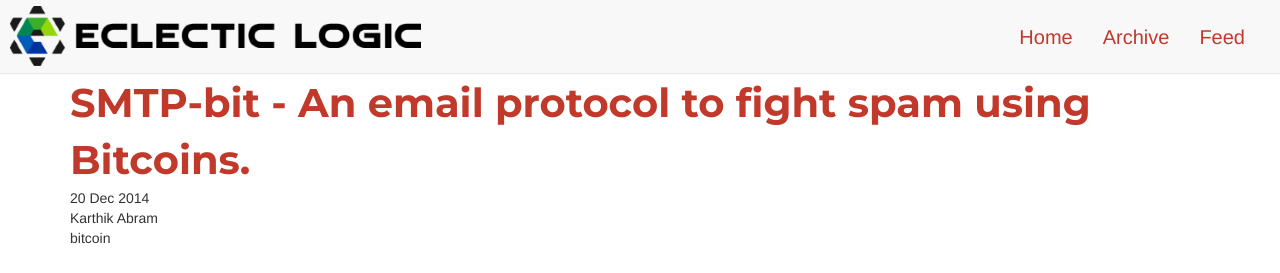
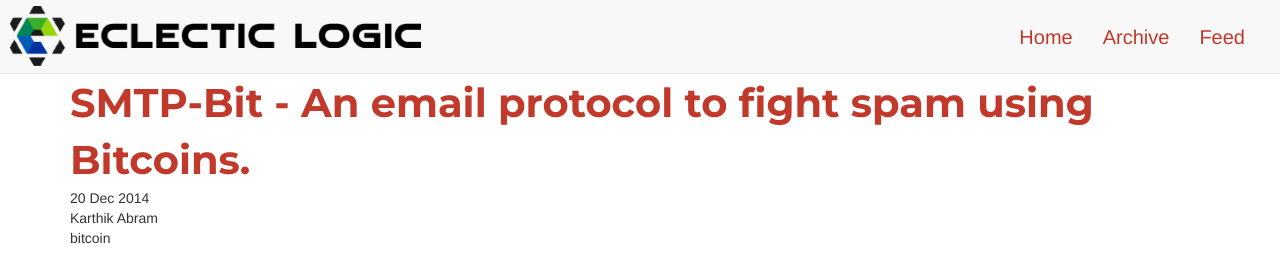
Before and after one commit to eclecticlogic/eclecticlogic.github.io, a Jekyll site: the page built from _posts/2014-12-20-smtpbit.md, in a window 1280 px wide and 1034 px high. Shown: the top 273 px of the window. Built offline with Jekyll 4.4.1, drawn with Linux system fonts in a browser that asks for light colours; nearby versions of some CDN libraries; Markdown is read by kramdown in place of the engine named in the settings; comment, search, counter and statistics services are not loaded.

```diff
--- a/_posts/2014-12-20-smtpbit.md
+++ b/_posts/2014-12-20-smtpbit.md
@@ -1,6 +1,6 @@
 ---
 layout: post
-title: SMTP-bit - An email protocol to fight spam using Bitcoins.
+title: SMTP-Bit - An email protocol to fight spam using Bitcoins.
 author: Karthik Abram
 tags: bitcoin
 ---
```
